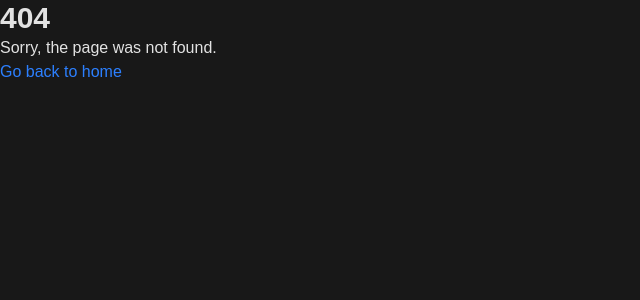
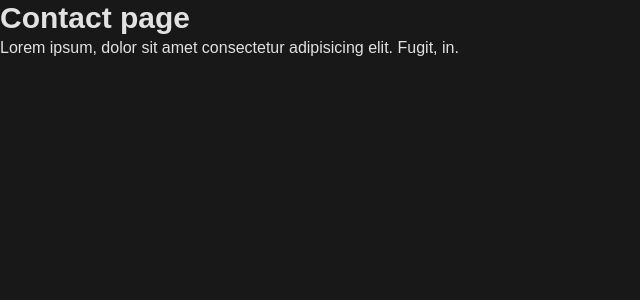
Before and after one commit to stefanbgh/next-js, a Next.js app: page /contact in a window 1280 px wide. Before the commit this address had no page. Shown: the top 300 px of the page, without its empty margins (0-640 px from the left). Built offline with nearby package versions, Linux system fonts and the light colour scheme.

Commit message:
server-side rendering

```diff
--- /dev/null
+++ b/src/app/contact/page.tsx
@@ -0,0 +1,13 @@
+// "use server"; -> default
+
+import Desc from "@/components/Desc/Desc";
+import Title from "@/components/Title/Title";
+
+export default function Contact() {
+	return (
+		<section>
+			<Title title="Contact page" />
+			<Desc desc="Lorem ipsum, dolor sit amet consectetur adipisicing elit. Fugit, in." />
+		</section>
+	);
+}
--- /dev/null
+++ b/src/components/Desc/Desc.tsx
@@ -0,0 +1,7 @@
+interface IProps {
+	desc: string;
+}
+
+export default function Desc({ desc }: IProps) {
+	return <p>{desc}</p>;
+}
--- /dev/null
+++ b/src/components/Title/Title.tsx
@@ -0,0 +1,7 @@
+interface IProps {
+	title: string;
+}
+
+export default function Title({ title }: IProps) {
+	return <h2>{title}</h2>;
+}
```
